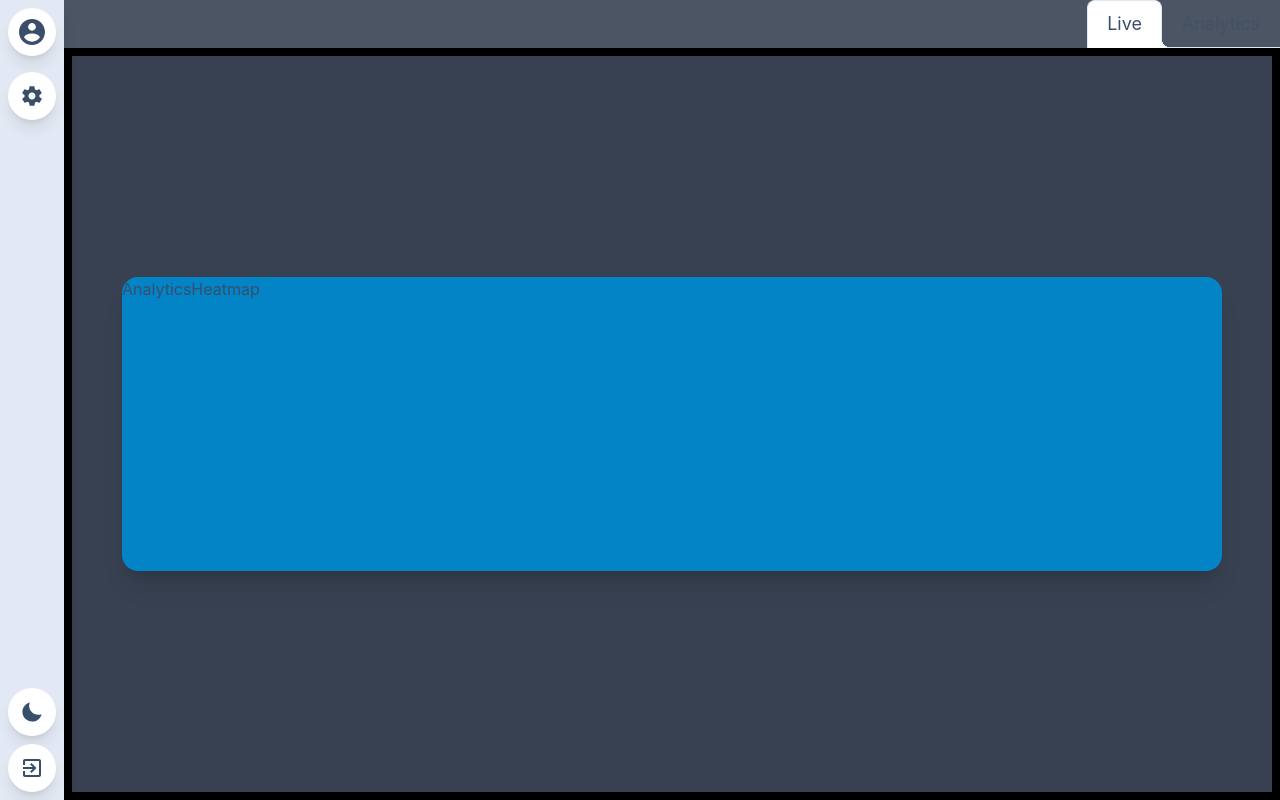
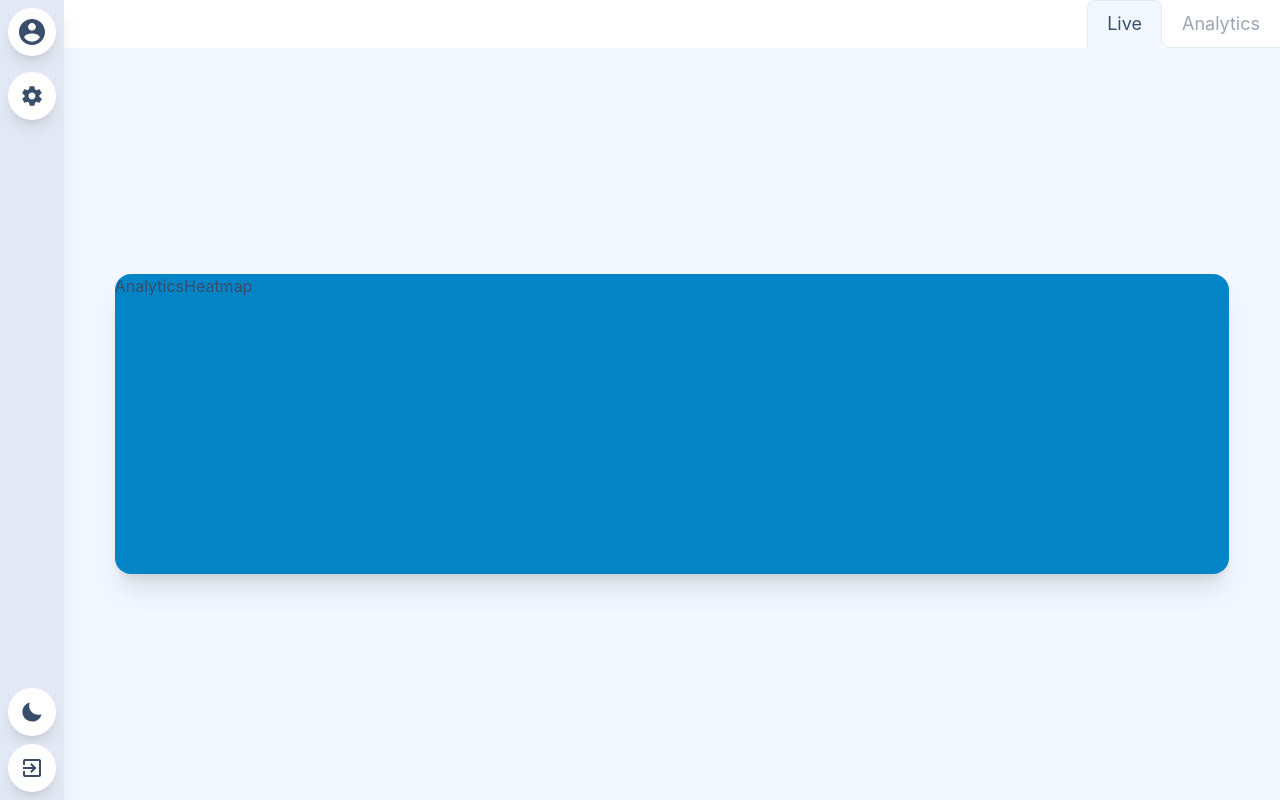
Before and after one commit to RussellDash332/Legwork, a React (Create React App) app in the folder src/frontend/project-app/: page /home in a window 1280 px wide. Built offline with nearby package versions, Linux system fonts and the light colour scheme; no server answers.

Commit message:
updated homepage background and active tab colors

```diff
--- a/src/frontend/project-app/src/pages/HomePage/components/AnalyticsTab.js
+++ b/src/frontend/project-app/src/pages/HomePage/components/AnalyticsTab.js
@@ -5,7 +5,7 @@ import AnalyticsLineGraph from "./AnalyticsLineGraph";
 
 const AnalyticsTab = () => {
     return (
-        <div className="flex flex-col justify-evenly items-center h-full w-full bg-gray-700">
+        <div className="flex flex-col justify-evenly items-center h-full w-full bg-base-200">
             {/* AnalyticsTab */}
             <AnalyticsHeatmap />
             <br></br>
--- a/src/frontend/project-app/src/pages/HomePage/components/HomeAnalytics.js
+++ b/src/frontend/project-app/src/pages/HomePage/components/HomeAnalytics.js
@@ -18,24 +18,27 @@ const HomeAnalytics = () => {
     return (
         <div className="flex flex-col min-h-screen w-full h-screen">
             {/* Tab bar */}
-            <div className="tabs bg-gray-600">
+            <div className="tabs bg-base-100">
+
                 <a className={(tabToggle == 0)
-                    ? "tab tab-lg tab-lifted tab-active style={{backgroundColor: 'DodgerBlue'}}"
-                    : "tab tab-lg tab-lifted"}
-                    style={{marginLeft: 'auto'}}
+                    ? "tab tab-lg tab-lifted tab-active ml-auto text-content"
+                    : "tab tab-lg tab-lifted ml-auto"}
+                    style={{backgroundColor: (tabToggle==0)&&'hsl(var(--b2))'}}
                     onClick={clickLiveTab}>
                         Live
                 </a>
                 <a className={(tabToggle == 1)
-                    ? "tab tab-lg tab-lifted tab-active"
+                    ? "tab tab-lg tab-lifted tab-active text-content"
                     : "tab tab-lg tab-lifted"}
+                    style={{backgroundColor: (tabToggle==1)&&'hsl(var(--b2))'}}
                     onClick={clickAnalyticsTab}>
                         Analytics
                 </a>
+
             </div>
 
             {/* Content */}
-            <div className="w-full h-full bg-green-100">
+            <div className="w-full h-full">
                 {(tabToggle == 0) && <LiveTab /> }
                 {(tabToggle == 1) && <AnalyticsTab /> }
             </div>
--- /dev/null
+++ b/src/frontend/project-app/src/pages/HomePage/components/LineGraph 2.js
@@ -0,0 +1,49 @@
+import React, { Component} from "react";
+import Plot from 'react-plotly.js';
+import Papa from 'papaparse';
+
+// fetch data from json file
+
+export default function LineGraph() {
+    const trace = {
+        x: ['1/01/22','2/01/22','3/01/22', '4/01/22', '5/01/22','6/01/22','7/01/22', '8/01/22', '9/01/22','10/01/22','11/01/22', '12/01/22'],
+        y: [200,140,312,222,132,321,231,111,67,99, 111, 278],
+        type: 'scatter',
+        mode: 'lines+markers',
+        name: "path 1",
+    };
+
+    const trace2 = {
+        x: ['1/01/22','2/01/22','3/01/22', '4/01/22', '5/01/22','6/01/22','7/01/22', '8/01/22', '9/01/22','10/01/22','11/01/22', '12/01/22'],
+        y: [134,322,356,121,211,421,111,92,333,291,78,100],
+        type: 'scatter',
+        mode: 'lines+markers',
+        name: "path 2",
+    };
+
+    const trace3 = {
+        x: ['1/01/22','2/01/22','3/01/22', '4/01/22', '5/01/22','6/01/22','7/01/22', '8/01/22', '9/01/22','10/01/22','11/01/22', '12/01/22'],
+        y: [43,55,63,78,72,70,33,32,83,50,43,12],
+        type: 'scatter',
+        mode: 'lines+markers',
+        name: "spot 1",
+    };
+
+    const data = [trace, trace2, trace3];
+    return (
+        <div>
+            <Plot
+                data = {data}
+                layout={{
+                    autosize: true, height: 370, legend: {"orientation": "h", y:2}, title: 'Count vs Date', xaxis: {title: 'Date'}, yaxis: {title: 'Count'}, 'modebar': {'orientation': 'v','bgcolor': 'rgba(0,0,0,0.5)'}
+                }}
+
+                useResizeHandler
+                className="w-full h-full"
+                config={{ scrollZoom: true, displayModeBar: true, responsive: true}}
+
+            />
+        </div>
+
+    );
+}
--- a/src/frontend/project-app/src/pages/HomePage/components/LiveTab.js
+++ b/src/frontend/project-app/src/pages/HomePage/components/LiveTab.js
@@ -3,7 +3,7 @@ import AnalyticsHeatmap from "./AnalyticsHeatmap";
 
 const LiveTab = () => {
     return (
-        <div className="flex flex-col justify-evenly items-center h-full w-full bg-gray-700 border-black border-8">
+        <div className="flex flex-col justify-evenly items-center h-full w-full bg-base-200">
             <AnalyticsHeatmap />
         </div>
     );
```
